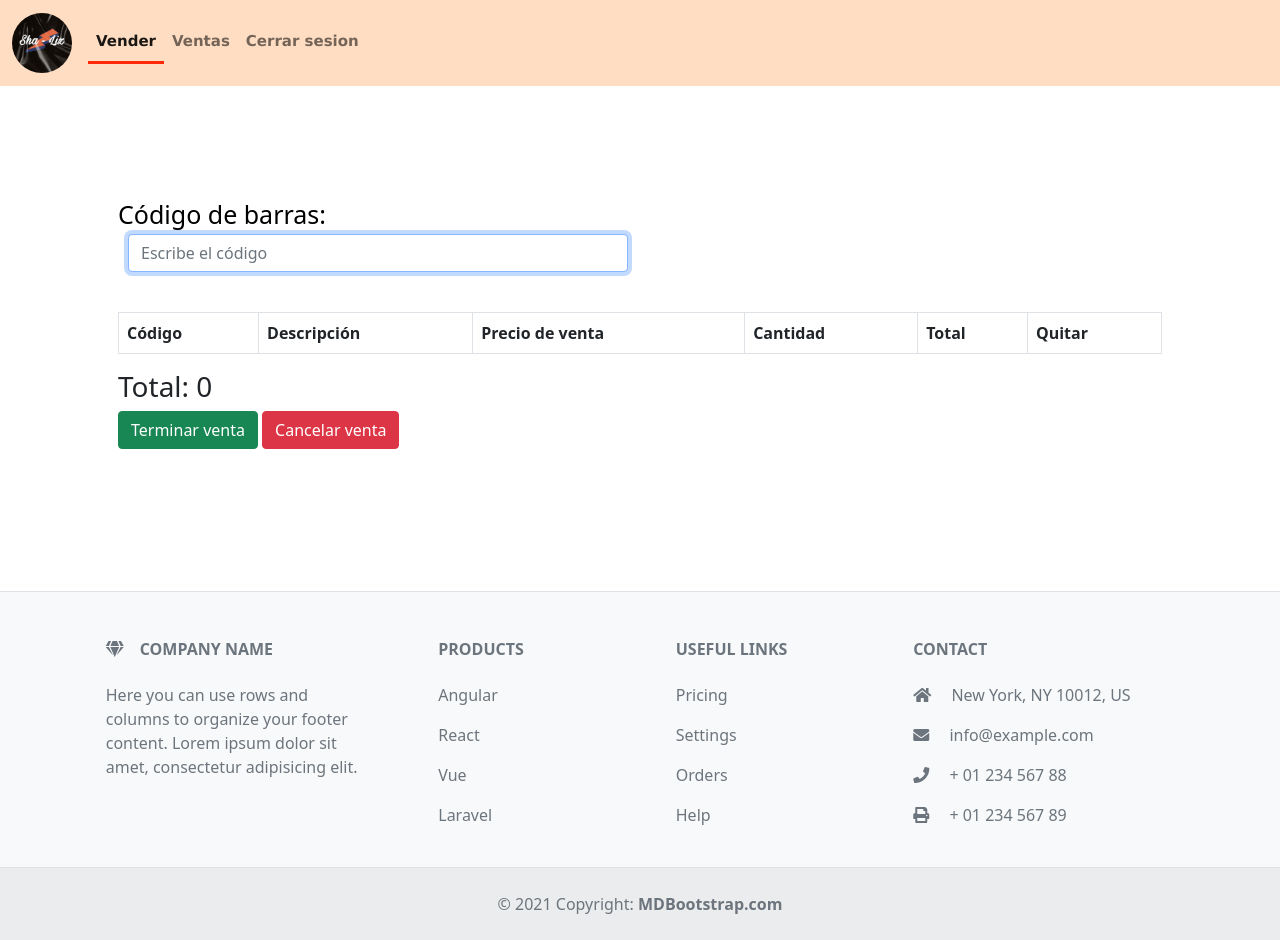
After one commit to gilberto-vi-ro/shlz, a PHP site: page /emp_vender.php?terminarVenta in a window 1280 px wide. The commit adds this page. Run offline with PHP 8.4, Linux system fonts and the light colour scheme; a user stored in the database is signed in; lists and menus that the app fills with data are empty.

Commit message:
terminando ventas

```diff
--- a/css/administrador.css
+++ b/css/administrador.css
@@ -60,3 +60,9 @@
 .date-range .date-box{
 	width: 120px;
 }
+
+@media (max-width: 750px){
+    .p-5{
+      padding: 0px !important;
+    }
+  }
--- a/css/empleado.css
+++ b/css/empleado.css
@@ -4,3 +4,18 @@
      margin-top: 40px;
      margin-bottom: 40px;
  }
+
+ footer a{
+    text-decoration: none;
+  }
+
+.btn-top{
+  margin-top: 76px;
+}
+
+@media (max-width: 750px){
+
+  .btn-top{
+    margin-top: -10px;
+  }
+}
--- a/db/connDb.php
+++ b/db/connDb.php
@@ -1,13 +1,23 @@
 <?php
    function  connDB(){
-      $hostDB = DB_HOST;
-      $nombreDB = DB_NAME;
-      $usuarioDB = DB_USER;
-      $contraseniaDB = DB_PWD;
+
+	  //PDO es una clase de php para conexiones a base de datos
       // Conecta con base de datos
-      $hostPDO = "mysql:host=$hostDB;dbname=$nombreDB;";
-      $miPDO = new PDO($hostPDO, $usuarioDB, $contraseniaDB);
-      return  $miPDO ;
+      /* Configurar conexion*/
+			$dsn = ''.SGDB.':host='.DB_HOST.";port=".DB_PORT.';dbname='.DB_NAME;
+			$option = array(
+				PDO::ATTR_PERSISTENT=>true,
+				PDO::ATTR_ERRMODE=>PDO::ERRMODE_EXCEPTION
+			);
+			/* Crear una instancia de PDO*/
+			try {
+				$dbh = new PDO($dsn, DB_USER, DB_PWD, $option);
+				$dbh->exec(DB_CHARSET);
+			} catch (PDOException $e) {
+					echo $e->getMessage();
+				exit();
+			}
+			return $dbh;
    }
 
 
--- /dev/null
+++ b/emp_vender.php
@@ -0,0 +1,115 @@
+<?php
+require_once "config.php";
+require_once "db/connDb.php";
+require_once "funcion_back_emp.php";
+session_start(); //inicializar la sesion
+if (!isset($_SESSION["id_empleado"])) { //si no existe la sesion id_admin regresar al login.php
+  header("Location:login.php");
+}
+$msg=null;
+if (!isset($_SESSION["carrito"])) $_SESSION["carrito"] = [];
+$granTotal = 0;
+$section = "emp_vender";
+
+
+if (isset($_GET["agregarAlCarrito"])) {
+   agregarAlCarrito();
+  }
+else if (isset($_GET["cancelarVenta"])) {
+    cancelarVenta();
+} else if (isset($_GET["cambiarCantidad"])) {
+  cambiarCantidad();
+} else if (isset($_GET["quitarDelCarrito"])) {
+  quitarDelCarrito();
+} else if (isset($_GET["terminarVenta"])) {
+  terminarVenta();
+} else if (isset($_GET["cancelarVenta"])) {
+  cancelarVenta();
+}
+
+
+
+
+
+//  //listar inventario
+//  $miConsulta = connDB()->prepare("SELECT * FROM producto");
+//  $miConsulta->execute();// Ejecutar consulta
+//  $data = $miConsulta->fetchAll(PDO::FETCH_ASSOC);// Obtener en array los datos de la BD
+
+?>
+
+
+<!DOCTYPE html>
+<html>
+
+<?php include_once "include/menu_emp.php"; ?>
+<title>Ventas</title>
+
+<body>
+
+
+  <section style="padding: 22px;">
+
+
+    <div class="container p-5 s">
+      <form method="POST" action="?agregarAlCarrito" class="buscaddor-codigo">
+        <label for="codigo">Código de barras:</label>
+        <input autocomplete="off" autofocus class="form-control" name="codigo" required type="text" id="codigo" placeholder="Escribe el código">
+      </form>
+
+      <div class="table-responsive">
+        <table class="table table-bordered">
+          <thead>
+            <tr>
+
+              <th>Código</th>
+              <th>Descripción</th>
+              <th>Precio de venta</th>
+              <th>Cantidad</th>
+              <th>Total</th>
+              <th>Quitar</th>
+            </tr>
+          </thead>
+          <tbody>
+            <?php foreach ($_SESSION["carrito"] as $indice => $producto) {
+              $granTotal += $producto->total;
+            ?>
+              <tr>
+                <td><?= $producto->cod_producto ?></td>
+                <td><?= $producto->nombre ?></td>
+                <td><?= $producto->precio ?></td>
+                <td>
+                  <form action="?cambiarCantidad" method="post">
+                    <input name="indice" type="hidden" value="<?= $indice; ?>">
+                    <input min="1" name="cantidad" class="form-control" required type="number" step="0.1" value="<?= $producto->cantidad; ?>">
+                  </form>
+                </td>
+                <td><?= $producto->total ?></td>
+                <td><a class="btn btn-danger" href="<?= "?quitarDelCarrito&indice=" . $indice ?>"><i class="fa fa-trash"></i></a></td>
+              </tr>
+            <?php } ?>
+          </tbody>
+        </table>
+      </div>
+
+      <h3>Total: <?php echo $granTotal; ?></h3>
+      <form action="?terminarVenta" method="POST">
+        <input name="total" type="hidden" value="<?php echo $granTotal; ?>">
+        <button type="submit" class="btn btn-success">Terminar venta</button>
+        <a href="?cancelarVenta" class="btn btn-danger">Cancelar venta</a>
+      </form>
+
+      <br>
+      <br>
+  </section>
+      <footer>
+        <?php
+        include_once("pie_de_pagina.php");
+        ?>
+        <script src="js/bootstrap_js/bootstrap.min.js"></script>
+
+      </footer>
+
+</body>
+
+</html>
--- a/funcion_back_emp.php
+++ b/funcion_back_emp.php
@@ -88,36 +88,62 @@ function cancelarVenta()
 }
 function terminarVenta()
 {
-    if (!isset($_POST["total"])) exit;
+    if (!isset($_POST["total"]) || $_POST["total"] == 0) return;
 
-    $cantidad = "";
+    try{
         $total = $_POST["total"];
         $ahora = date("Y-m-d H:i:s");
-    $cod_producto = "";
         $dni = $_SESSION["id_empleado"];
 
 
-    $sentencia = connDB()->prepare("INSERT INTO `venta` (`cantidad`, `total`, `fecha_venta`, `cod_producto`, `dni`) VALUES (?, ?, ?, ?, ?);");
-    $sentencia->execute([$cantidad, $total, $ahora, $cod_producto, $dni]);
+        $sentencia = connDB()->prepare("INSERT INTO `ventas` (`total`, `fecha_venta`, `dni`) VALUES (?, ?, ?);");
+        $sentencia->execute([$total, $ahora, $dni]);
 
-    $sentencia = connDB()->prepare("SELECT id FROM venta ORDER BY id DESC LIMIT 1;");
+        $sentencia = connDB()->prepare("SELECT id_venta FROM ventas ORDER BY id_venta DESC LIMIT 1;");
         $sentencia->execute();
         $resultado = $sentencia->fetch(PDO::FETCH_OBJ);
 
-    $idVenta = $resultado === false ? 1 : $resultado->id;
+        $idVenta = $resultado === false ? 1 : $resultado->id_venta;
 
-    connDB()->beginTransaction();
-    $sentencia = connDB()->prepare("INSERT INTO productos_vendidos(id_producto, id_venta, cantidad) VALUES (?, ?, ?);");
-    $sentenciaExistencia = connDB()->prepare("UPDATE productos SET existencia = existencia - ? WHERE id = ?;");
+        //connDB()->beginTransaction();
+        $query = connDB()->prepare("INSERT INTO productos_vendidos (cod_producto, id_venta, cantidad, total) VALUES (?, ?, ?, ?);");
+        $queryStock = connDB()->prepare("UPDATE producto SET stock = stock - ? WHERE cod_producto= ?;");
+
         foreach ($_SESSION["carrito"] as $producto) {
+
                 $total += $producto->total;
-        $sentencia->execute([$producto->id, $idVenta, $producto->cantidad]);
-        $sentenciaExistencia->execute([$producto->cantidad, $producto->id]);
+                $query->execute([$producto->cod_producto, $idVenta, $producto->cantidad, $producto->total ]);
+                $queryStock->execute([$producto->cantidad, $producto->cod_producto]);
         }
-    connDB()->commit();
+
+        //connDB()->commit();
+
         unset($_SESSION["carrito"]);
         $_SESSION["carrito"] = [];
-    header("Location: ./vender.php?status=1");
+        header("Location: ?status=1");
+    }catch(PDOException $e)  {
+        echo $e->getMessage();
+        exit();
+    }
+
+}
+
+function listarVentas(){
+
+    //listar inventario
+    $miConsulta = connDB()->prepare("SELECT * FROM ventas");
+    $miConsulta->execute();// Ejecutar consulta
+    return $data = $miConsulta->fetchAll(PDO::FETCH_OBJ);// Obtener en obejto los datos de la BD
+}
+
+function verVenta(){
+
+    //listar inventario
+    $miConsulta = connDB()->prepare("SELECT * FROM productos_vendidos
+	        INNER JOIN producto ON productos_vendidos.cod_producto = producto.cod_producto
+            where id_venta = ?");
+    $miConsulta->execute([$_GET["id"]]);// Ejecutar consulta
+    return $data = $miConsulta->fetchAll(PDO::FETCH_OBJ);// Obtener en obejto los datos de la BD
 }
 
 
--- a/include/menu_emp.php
+++ b/include/menu_emp.php
@@ -26,7 +26,10 @@
           <ul class="navbar-nav me-auto mb-2 mb-lg-0">
 
             <li class="nav-item">
-              <a id="ventas" class="nav-link" aria-current="page" href="admin_ventas.php">Ventas</a>
+              <a id="emp_vender" class="nav-link" aria-current="page" href="emp_vender.php">Vender</a>
+            </li>
+            <li class="nav-item">
+              <a id="emp_ventas" class="nav-link" aria-current="page" href="emp_ventas.php">Ventas</a>
             </li>
             <li class="nav-item">
               <a class="nav-link" aria-current="page" href="cerrar_sesion.php">Cerrar sesion</a>
@@ -43,14 +46,10 @@
   <script>
     var section = "<?= $section; ?>";
 
-    if (section == "admin_inventario")
-      document.getElementById("inventario").classList.add("active");
-    // else if (section == "admin_registro_empleado")
-    //   document.getElementById("navbarDropdown").classList.add("active");
-    // else if (section == "admin_registro_producto")
-    //   document.getElementById("navbarDropdown").classList.add("active");
-    else if (section == "admin_ventas")
-      document.getElementById("ventas").classList.add("active");
+    if (section == "emp_vender")
+      document.getElementById("emp_vender").classList.add("active");
+    else if (section == "emp_ventas")
+      document.getElementById("emp_ventas").classList.add("active");
   </script>
 
 </head>
--- a/pie_de_pagina.php
+++ b/pie_de_pagina.php
@@ -1,23 +1,93 @@
-<footer class="container"> <!-- la clase container, agrega margenes izq y derecho-->
-        <div class="row"> <!-- divisor que va contener terminos y mapa de sitio-->
-          <div class="col-sm-12 col-md-12 col-lg-12"> <!-- esta columna ocupará 4 -->
-              <h5>Terminos y condiciones</h5>
-              <ul class="list-group list-group-flush">
-                <li class="list-group-item">Nos encontramos en la calle 2a. Oriente S/N<a href="#"></a></li>
-                <li class="list-group-item">Comentarios<a href="#"></a></li>
-                <li class="list-group-item">Ayuda<a href="#"></a></li>
-                <li class="list-group-item">Redes Sociales<a href="#"></a></li><br>
-                <li class="list-group-item"><a href="https://www.w3schools.com/html/default.asp">Instagram</a></li>
-              </ul>
-          </div>
 
 
+<footer class="text-center text-lg-start bg-light text-muted">
+
+  <!-- Section: Social media -->
+
+  <!-- Section: Links  -->
+  <section class="mt-4 border-top border-bottom">
+    <div class="container text-center text-md-start mt-5">
+      <!-- Grid row -->
+      <div class="row mt-3">
+        <!-- Grid column -->
+        <div class="col-md-3 col-lg-4 col-xl-3 mx-auto mb-4">
+          <!-- Content -->
+          <h6 class="text-uppercase fw-bold mb-4">
+            <i class="fas fa-gem me-3"></i>Company name
+          </h6>
+          <p>
+            Here you can use rows and columns to organize your footer content. Lorem ipsum
+            dolor sit amet, consectetur adipisicing elit.
+          </p>
+        </div>
+        <!-- Grid column -->
+
+        <!-- Grid column -->
+        <div class="col-md-2 col-lg-2 col-xl-2 mx-auto mb-4">
+          <!-- Links -->
+          <h6 class="text-uppercase fw-bold mb-4">
+            Products
+          </h6>
+          <p>
+            <a href="#!" class="text-reset">Angular</a>
+          </p>
+          <p>
+            <a href="#!" class="text-reset">React</a>
+          </p>
+          <p>
+            <a href="#!" class="text-reset">Vue</a>
+          </p>
+          <p>
+            <a href="#!" class="text-reset">Laravel</a>
+          </p>
+        </div>
+        <!-- Grid column -->
+
+        <!-- Grid column -->
+        <div class="col-md-3 col-lg-2 col-xl-2 mx-auto mb-4">
+          <!-- Links -->
+          <h6 class="text-uppercase fw-bold mb-4">
+            Useful links
+          </h6>
+          <p>
+            <a href="#!" class="text-reset">Pricing</a>
+          </p>
+          <p>
+            <a href="#!" class="text-reset">Settings</a>
+          </p>
+          <p>
+            <a href="#!" class="text-reset">Orders</a>
+          </p>
+          <p>
+            <a href="#!" class="text-reset">Help</a>
+          </p>
+        </div>
+        <!-- Grid column -->
+
+        <!-- Grid column -->
+        <div class="col-md-4 col-lg-3 col-xl-3 mx-auto mb-md-0 mb-4">
+          <!-- Links -->
+          <h6 class="text-uppercase fw-bold mb-4">Contact</h6>
+          <p><i class="fas fa-home me-3"></i> New York, NY 10012, US</p>
+          <p>
+            <i class="fas fa-envelope me-3"></i>
+            info@example.com
+          </p>
+          <p><i class="fas fa-phone me-3"></i> + 01 234 567 88</p>
+          <p><i class="fas fa-print me-3"></i> + 01 234 567 89</p>
+        </div>
+        <!-- Grid column -->
       </div>
-      <div class="row p-3 mb-2 bg-secondary text-white"> <!--divisor que va contener el texto centrado-->
-          <div class="col-sm-12 col-md-12 col-lg-12">  <!-- esta columna ocupará 12 -->
-              <p class="text-center">Derechos Reservados 2022, Página realizada equipo3</p>
-          </div>
+      <!-- Grid row -->
+    </div>
+  </section>
+  <!-- Section: Links  -->
 
-      </div>
-
-    </footer>
+  <!-- Copyright -->
+  <div class="text-center p-4" style="background-color: rgba(0, 0, 0, 0.05);">
+    © 2021 Copyright:
+    <a class="text-reset fw-bold" href="https://mdbootstrap.com/">MDBootstrap.com</a>
+  </div>
+  <!-- Copyright -->
+</footer>
+<!-- Footer -->
```
Also changed, not shown: db/shaliz.sql (+17 -10 lines), emp_ventas.php (+83 -48 lines). Lines whose indentation alone changed are shown as unchanged.
